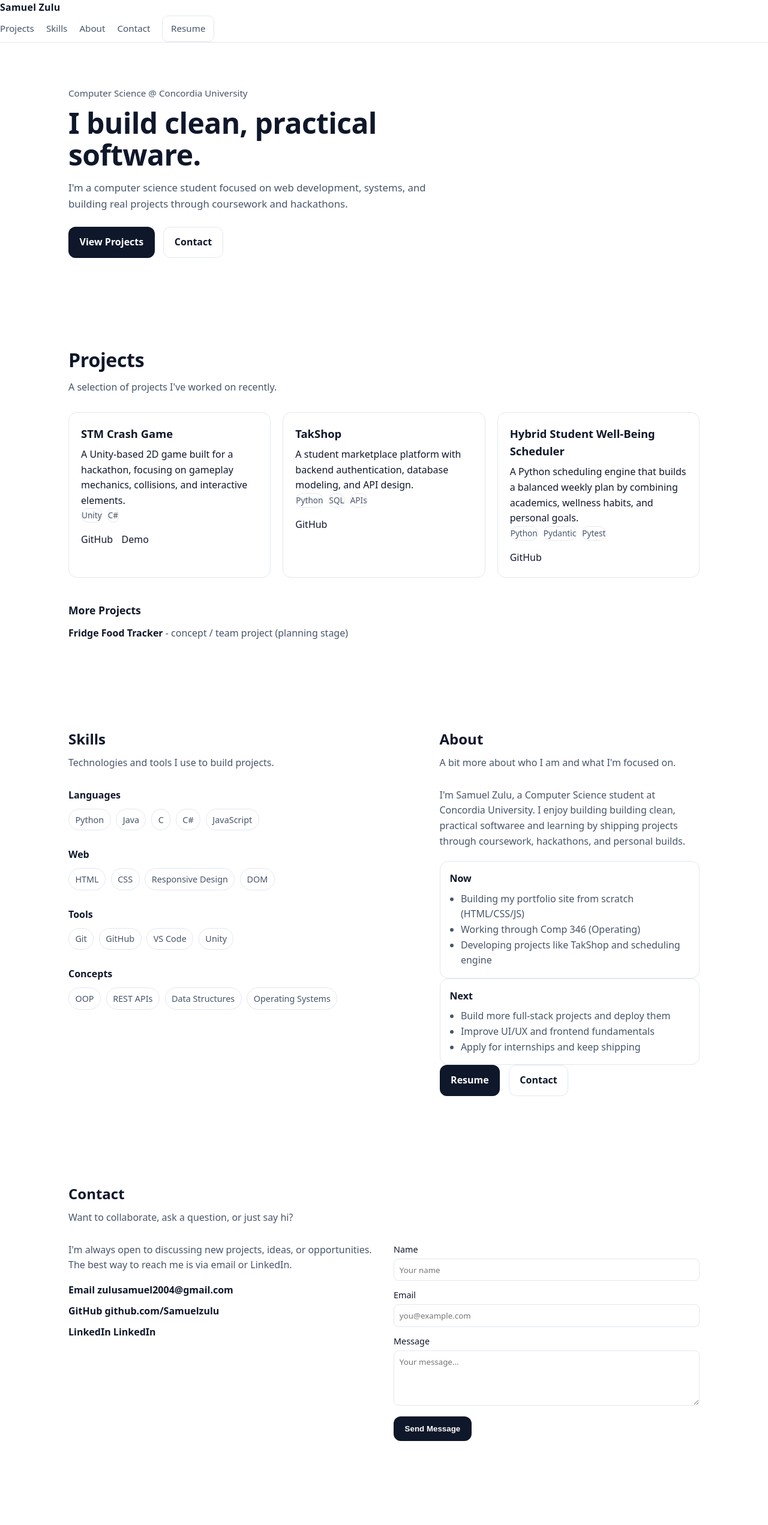
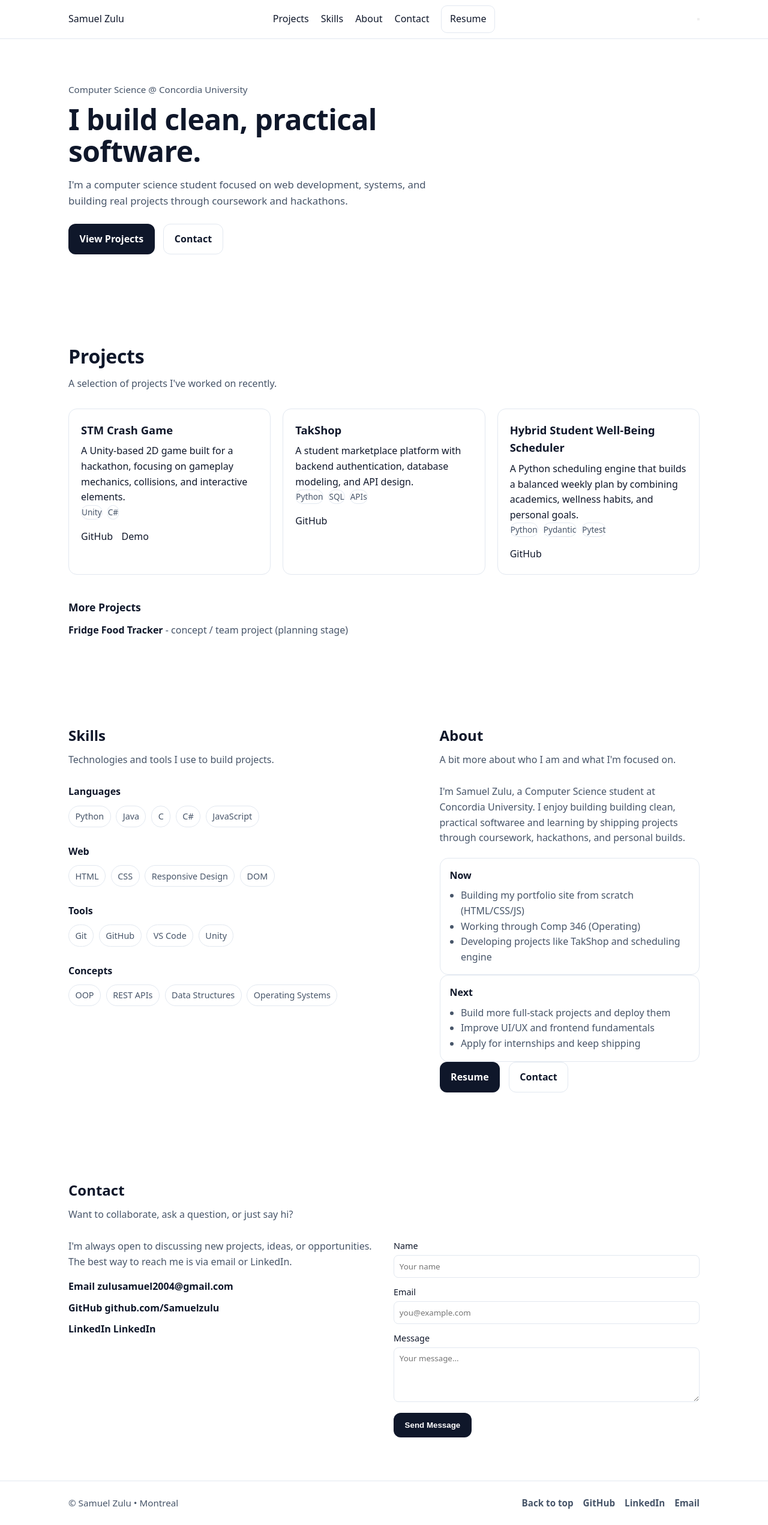
Before and after one commit to Samuelzulu/samuelzulu.github.io, a plain HTML site: page index.html in a window 1280 px wide. Shown: the whole page at 60% size. Before the commit the page ends 2474 px from the top, so only its background shows below. Drawn offline with Linux system fonts and the light colour scheme.

Commit message:
Refactor navbar layout and add footer with links; enhance responsiveness and accessibility

```diff
--- a/css/styles.css
+++ b/css/styles.css
@@ -35,6 +35,7 @@ a {
     text-decoration: none;
 }
 
+/* ==== Navbar ==== */
 .navbar {
     position: sticky;
     top: 0;
@@ -45,15 +46,22 @@ a {
 }
 
 .navbar .container {
-    display: flex;
+    display: grid;
+    grid-template-columns: 1fr auto 1fr;
     align-items: center;
-    justify-content: space-between;
     height: 64px;
 }
 
+.nav-center {
+    justify-self: center;
+}
+
 .logo {
-    font-weight: 700;
-    letter-spacing: 0.2px;
+    justify-self: start;
+}
+
+.nav-toggle {
+    justify-self: end;
 }
 
 .nav-links {
@@ -63,12 +71,26 @@ a {
 }
 
 .nav-links a {
-    font-size: 0.95rem;
-    color: var(--muted);
+    position: relative;
 }
 
 .nav-links a:hover {
     color: var(--text);
+}
+
+.nav-links a::after {
+    content: "";
+    position: absolute;
+    left: 0;
+    bottom: -8px;
+    width: 0%;
+    height: 2px;
+    background: var(--text);
+    transition: width 0.2s ease;
+}
+
+.nav-links a:hover::after {
+    width: 100%;
 }
 
 .resume-btn {
@@ -395,3 +417,47 @@ section {
         grid-template-columns: 1fr;
     }
 }
+
+/* ==== Footer ==== */
+.footer {
+    border-top: 1px solid var(--border);
+    padding: 24px 0;
+    background: #fff;
+}
+
+.footer-inner {
+    display: flex;
+    justify-content: space-between;
+    align-items: center;
+    gap: 1rem;
+}
+
+.footer-text {
+    color: var(--muted);
+    font-size: 0.95rem;
+}
+
+.footer-links {
+    display: flex;
+    gap: 1rem;
+    flex-wrap: wrap;
+}
+
+.footer-links a {
+    color: var(--muted);
+    font-weight: 600;
+    font-size: 0.95rem;
+}
+
+.footer-links a:hover {
+    color: var(--text);
+    text-decoration: underline;
+}
+
+/* ==== footer responsive ==== */
+@media (max-width: 760px) {
+    .footer-inner {
+        flex-direction: column;
+        align-items: flex-start;
+    }
+}
--- a/index.html
+++ b/index.html
@@ -10,16 +10,33 @@
     <body>
         <header class="navbar">
             <!-- logo + nav links -->
-             <div calss="container">
+             <div class="container">
+
                 <div class="logo">Samuel Zulu</div>
 
-                <nav class="nav-links">
+                <div class="nav-center">
+                    <nav class="nav-links" id="primary-nav">
                         <a href="#projects">Projects</a>
                         <a href="#skills">Skills</a>
                         <a href="#about">About</a>
                         <a href="#contact">Contact</a>
                         <a href="assets/Samuel_Zulu_Resume.pdf" class="resume-btn">Resume</a>
                     </nav>
+                </div>
+
+                <!-- Mobile toggle -->
+                <button
+                    class="nav-toggle"
+                    aria-label="open menu"
+                    aria-expanded="false"
+                    aria-controls="primary-nav"
+                >
+                    <span class="bar"></span>
+                    <span class="bar"></span>
+                    <span class="bar"></span>
+                </button>
+
+
              </div>
         </header>
 
@@ -275,6 +292,17 @@
 
         <footer class="footer">
             <!-- footer content -->
+
+            <div class="container footer-inner">
+                <p class="footer-text">© <span id="year"></span> Samuel Zulu • Montreal</p>
+
+                <div class="footer-links">
+                    <a href="#home">Back to top</a>
+                    <a href="https://github.com/Samuelzulu" target="_blank" rel="noopener noreferre">GitHub</a>
+                    <a href="https://www.linkedin.com/in/samuel-zulu-51141b249/" target="_blank" rel="noopener noreferre">LinkedIn</a>
+                    <a href="mailto:zulusamuel2004@gmail.com">Email</a>
+                </div>
+            </div>
         </footer>
     </body>
 </html>
```
Lines whose indentation alone changed are shown as unchanged.
